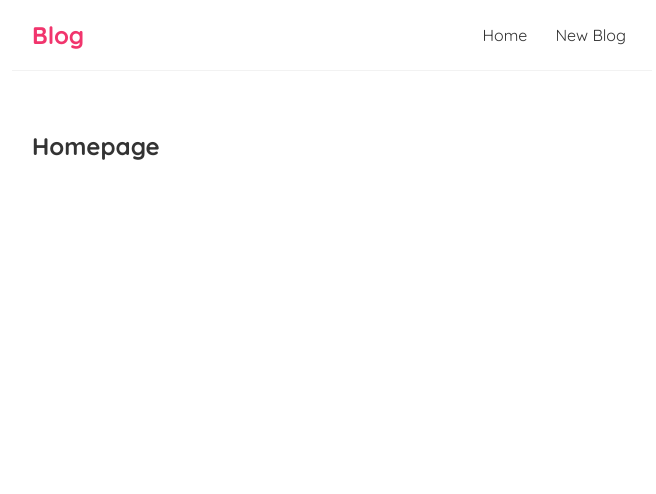
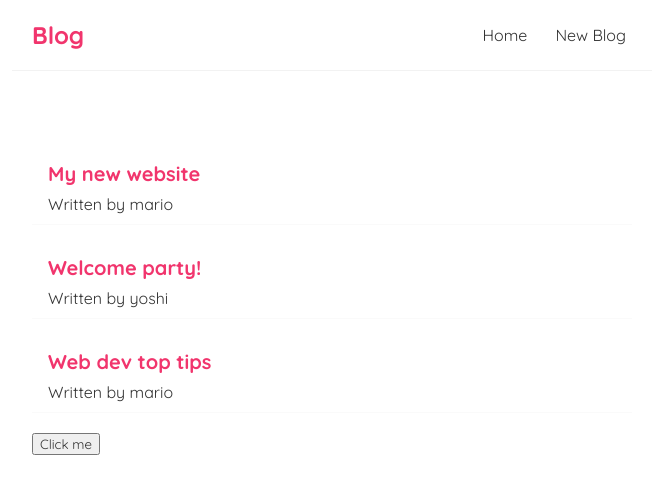
Before and after one commit to TechLounge777/ReactJS-Blog, a React (Create React App) app: page / in a window 1280 px wide. Shown: the top 494 px of the page, without its empty margins (308-964 px from the left). Built offline with nearby package versions, Linux system fonts and the light colour scheme.

Commit message:
added blog preview

```diff
--- a/src/Home.jsx
+++ b/src/Home.jsx
@@ -1,9 +1,31 @@
 import React from "react";
+import { useState } from "react";
 
 const Home = () => {
+  const [blogs, setBlogs] = useState([
+    { title: "My new website", body: "lorem ipsum...", author: "mario", id: 1 },
+    { title: "Welcome party!", body: "lorem ipsum...", author: "yoshi", id: 2 },
+    {
+      title: "Web dev top tips",
+      body: "lorem ipsum...",
+      author: "mario",
+      id: 3,
+    },
+  ]);
+
+  const handleClick = () => {
+    setBlogs("Blogs");
+  };
+
   return (
     <div className="home">
-      <h2>Homepage</h2>
+      {blogs.map((blog) => (
+        <div className="blog-preview" key={blog.id}>
+          <h2>{blog.title}</h2>
+          <p>Written by {blog.author}</p>
+        </div>
+      ))}
+      <button onClick={handleClick}>Click me</button>
     </div>
   );
 };
--- a/src/index.css
+++ b/src/index.css
@@ -39,3 +39,18 @@
             backgroundColor: "#f1356d",
             borderRadius: "8px",
           }}*/
+
+/* blog previews / list */
+.blog-preview {
+  padding: 10px 16px;
+  margin: 20px 0;
+  border-bottom: 1px solid #fafafa;
+}
+.blog-preview:hover {
+  box-shadow: 1px 3px 5px rgba(0, 0, 0, 0.1);
+}
+.blog-preview h2 {
+  font-size: 20px;
+  color: #f1356d;
+  margin-bottom: 8px;
+}
```
